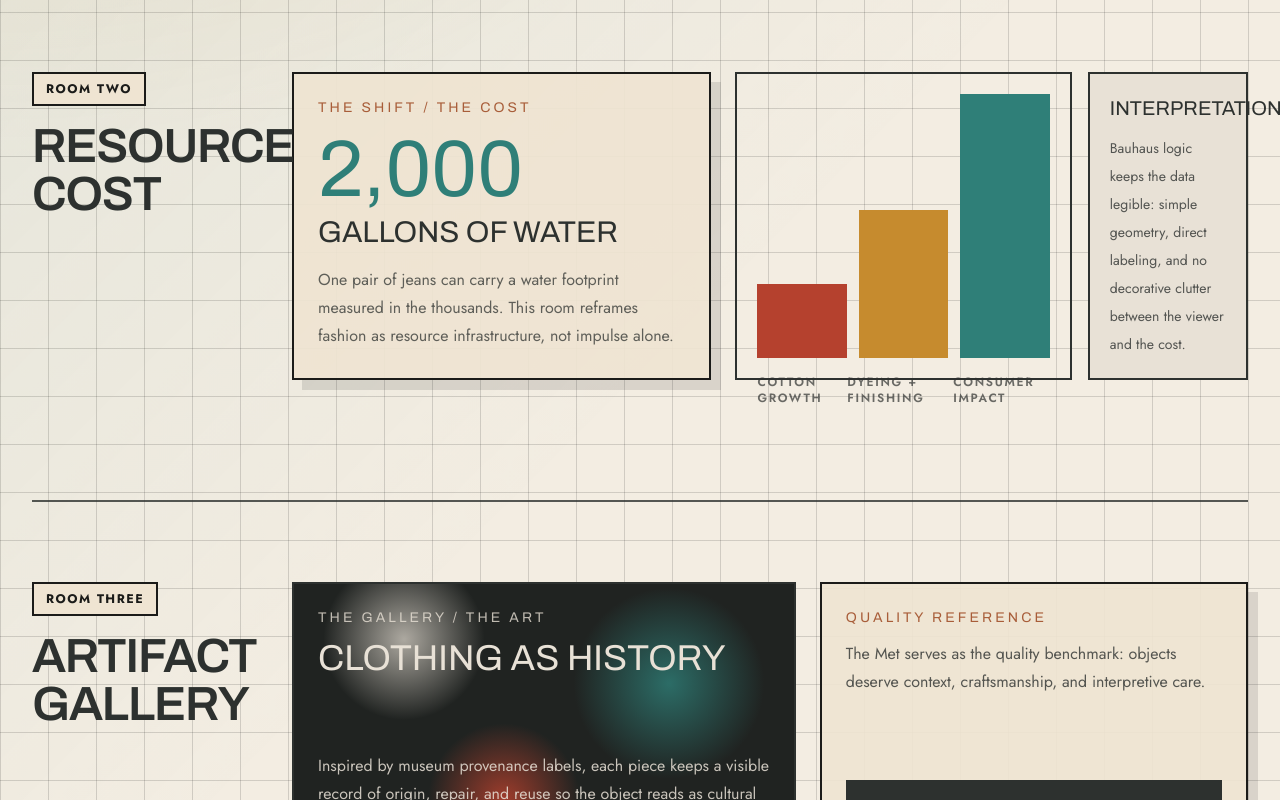
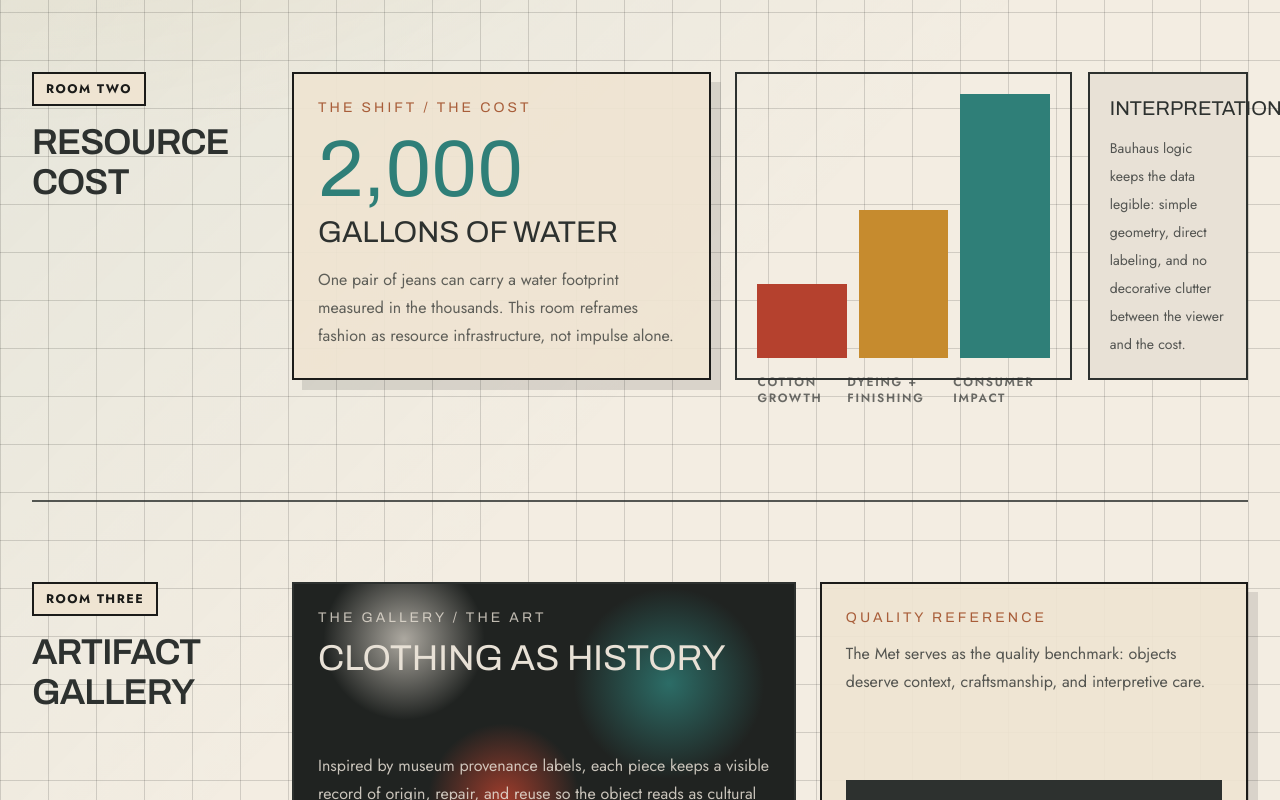
Before and after one commit to vangela6780/is117Midterm, a Next.js app: page / in a window 1280 px wide. Shown: the part 900-1700 px from the top of the page. Built offline with nearby package versions, Linux system fonts and the light colour scheme.

Commit message:
style: reduce room section heading size

```diff
--- a/components/SectionFrame.tsx
+++ b/components/SectionFrame.tsx
@@ -11,7 +11,7 @@ export function SectionFrame({ id, eyebrow, title, children }: SectionFrameProps
       <div className="grid gap-8 lg:grid-cols-[220px_minmax(0,1fr)] lg:gap-10">
         <div className="space-y-4 lg:sticky lg:top-8 lg:self-start">
           <span className="section-label">{eyebrow}</span>
-          <h2 className="display-type text-3xl font-semibold uppercase leading-none tracking-tight text-ash md:text-5xl">
+          <h2 className="display-type text-2xl font-semibold uppercase leading-none tracking-tight text-ash md:text-4xl">
             {title}
           </h2>
         </div>
```
